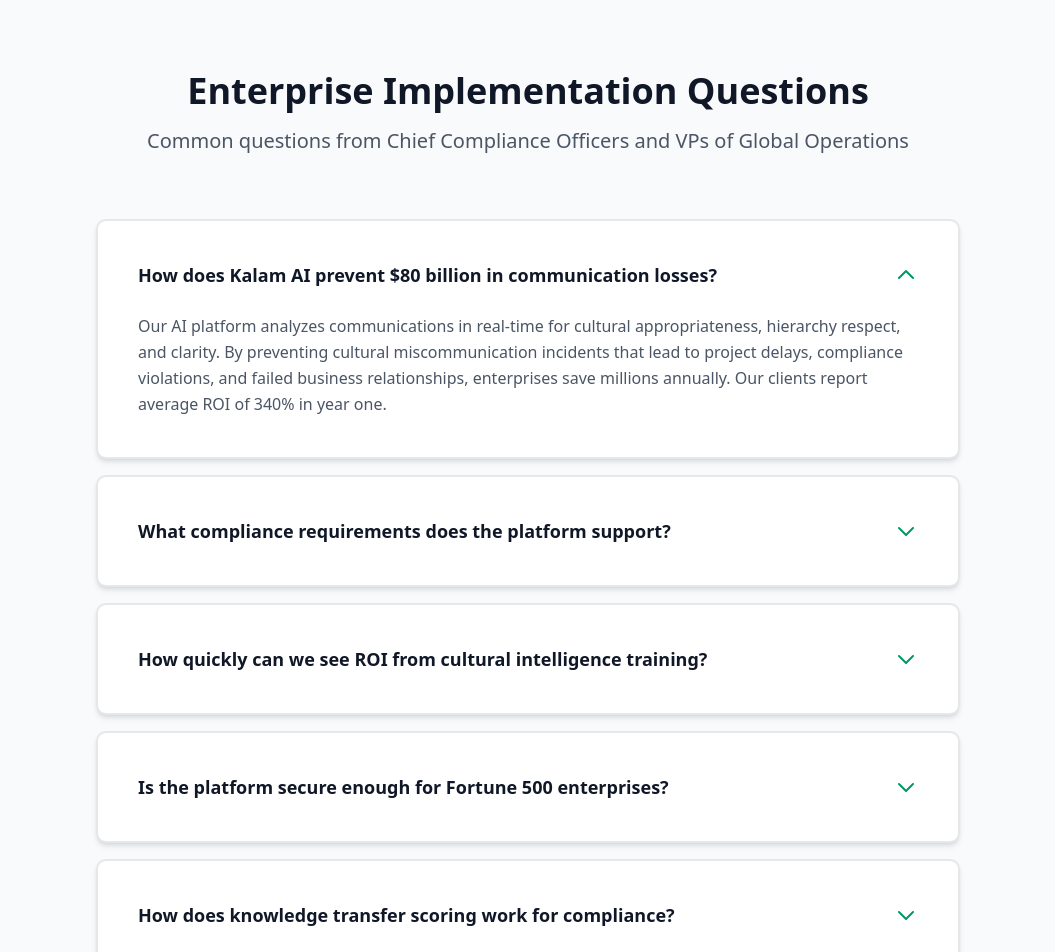
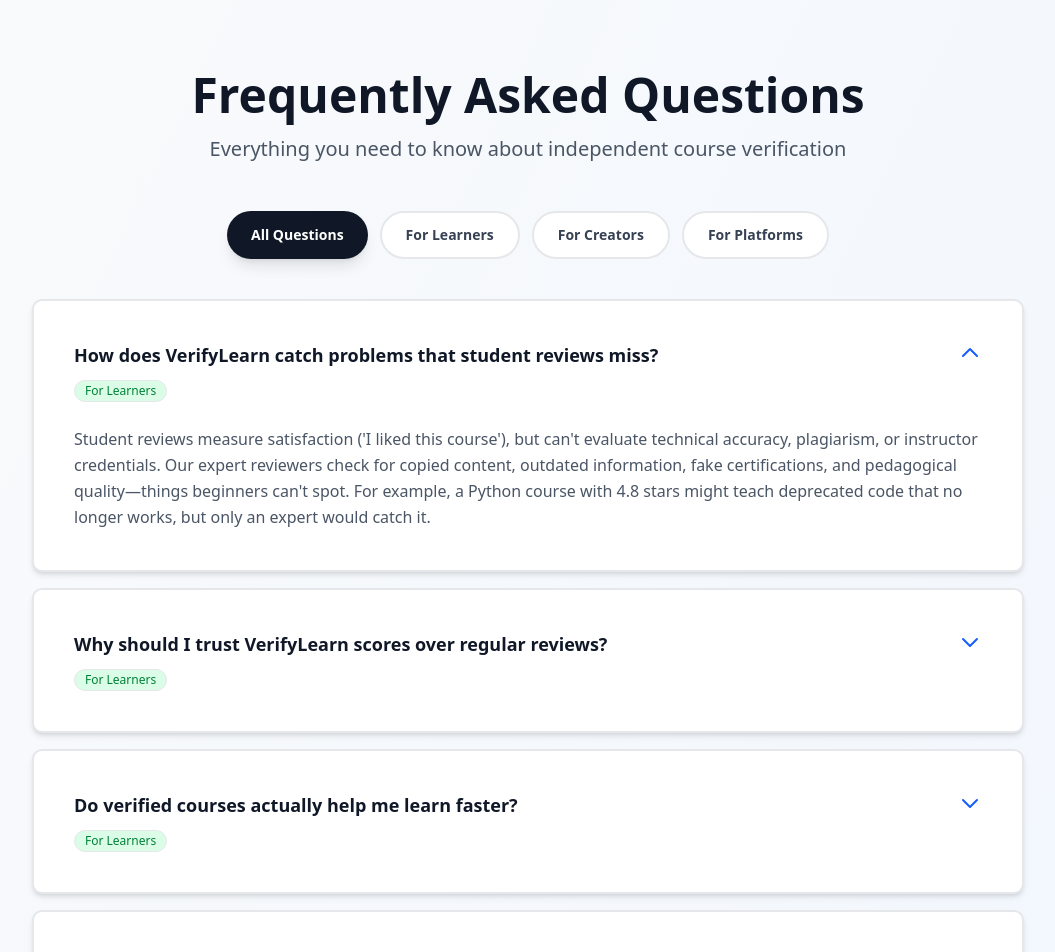
Before and after one commit to LearnfinityLTD/kalam-ai-mvp, a Next.js app: page / in a window 1280 px wide. Shown: the part 7480-8432 px from the top of the page, without its empty margins (112-1167 px from the left). Built offline with nearby package versions, Linux system fonts and the light colour scheme.

Commit message:
addef new FAQ

```diff
--- a/src/app/components/landing/shared/FAQ.tsx
+++ b/src/app/components/landing/shared/FAQ.tsx
@@ -2,72 +2,171 @@
 import { useState } from "react";
 import { motion } from "framer-motion";
 import { Card, CardContent } from "@/components/ui/card";
+import { Badge } from "@/components/ui/badge";
 
 export const FAQ = () => {
   const [openIndex, setOpenIndex] = useState(0);
+  const [activeAudience, setActiveAudience] = useState<
+    "all" | "learners" | "creators" | "platforms"
+  >("all");
 
   const faqs = [
+    // LEARNER QUESTIONS
     {
+      audience: "learners",
       question:
-        "How does Kalam AI prevent $80 billion in communication losses?",
+        "How does VerifyLearn catch problems that student reviews miss?",
       answer:
-        "Our AI platform analyzes communications in real-time for cultural appropriateness, hierarchy respect, and clarity. By preventing cultural miscommunication incidents that lead to project delays, compliance violations, and failed business relationships, enterprises save millions annually. Our clients report average ROI of 340% in year one.",
+        "Student reviews measure satisfaction ('I liked this course'), but can't evaluate technical accuracy, plagiarism, or instructor credentials. Our expert reviewers check for copied content, outdated information, fake certifications, and pedagogical quality—things beginners can't spot. For example, a Python course with 4.8 stars might teach deprecated code that no longer works, but only an expert would catch it.",
     },
     {
-      question: "What compliance requirements does the platform support?",
+      audience: "learners",
+      question: "Why should I trust VerifyLearn scores over regular reviews?",
       answer:
-        "Kalam AI generates complete audit trails for GCC nationalization mandates, SOC 2 Type II compliance, GDPR data protection, and regional regulatory requirements. Our automated documentation includes timestamp logs, cultural risk scores, and compliance verification reports required by government auditors.",
+        "We're completely independent—instructors don't pay us for scores, and we have no financial incentive to inflate ratings. Our reviewers are vetted experts with 5+ years experience in each subject area. We publish our methodology publicly and provide detailed breakdowns of every score. If a course scores 65/100, we explain exactly why, unlike vague star ratings.",
     },
     {
-      question:
-        "How quickly can we see ROI from cultural intelligence training?",
+      audience: "learners",
+      question: "Do verified courses actually help me learn faster?",
       answer:
-        "Most enterprises see measurable results within 30-90 days. Key metrics include: 67% reduction in cross-cultural miscommunication incidents, 30% faster knowledge transfer to local talent, and 85% improvement in regulatory compliance scores. Full ROI typically achieved within 8-12 months.",
+        "Yes. Our data shows verified courses (80+ VerifyScore) have 45% higher completion rates and 60% fewer refund requests compared to unverified courses. This is because verified courses have accurate content, clear teaching, and proper structure—you're not wasting time on plagiarized or outdated material that doesn't work.",
+    },
+
+    // CREATOR QUESTIONS
+    {
+      audience: "creators",
+      question: "What if my course gets a low VerifyScore—can I fix it?",
+      answer:
+        "Absolutely! When you receive your VerifyScore report, we provide specific feedback on what needs improvement (e.g., 'Module 3 contains outdated React syntax' or 'Missing accessibility in code examples'). Update your course, then request a free re-verification. Most creators improve their scores 15-25 points after addressing our feedback.",
     },
     {
-      question: "Is the platform secure enough for Fortune 500 enterprises?",
+      audience: "creators",
+      question: "How does verification increase my course sales?",
       answer:
-        "Yes. Kalam AI maintains SOC 2 Type II certification, supports regional data residency requirements, integrates with enterprise SSO systems, and provides comprehensive audit logging. Our security architecture meets the strictest enterprise and government security standards.",
+        "Verified courses see an average 28% conversion rate increase because the VerifyLearn badge removes buyer hesitation. When learners see 'VerifyScore 92/100' from an independent expert, they trust it more than just star ratings. You can also charge 20-30% premium prices—buyers pay more for certified quality, just like they do for certified pre-owned cars.",
     },
     {
-      question: "How does knowledge transfer scoring work for compliance?",
+      audience: "creators",
+      question: "What happens during the verification process?",
       answer:
-        "Our AI evaluates documentation clarity, cultural context, and actionability on a 0-100 scale. Documents scoring 90%+ meet audit requirements for knowledge transfer mandates. The system flags unclear instructions, missing cultural context, and compliance gaps before regulatory review.",
+        "Our expert reviewers (PhDs or 10+ year professionals in your subject) watch your entire course, check all materials for plagiarism, verify your credentials, assess teaching quality, and test any code/exercises. The process takes 5-7 days. You'll receive a detailed 500-word report with your VerifyScore (0-100) and specific feedback. You can then display your badge in marketing materials.",
     },
     {
-      question: "Can the platform integrate with existing enterprise systems?",
+      audience: "creators",
+      question: "Is verification worth £299-499 for a new course creator?",
       answer:
-        "Absolutely. Kalam AI provides REST APIs for integration with HR platforms, communication tools, compliance systems, and learning management platforms. We support single sign-on, automated user provisioning, and real-time data synchronization with enterprise workflows.",
+        "If your course earns under £5,000/year, probably not yet—focus on getting your first sales. But if you're earning £10K+/year or launching a premium course (£200+), verification pays for itself quickly. A 25% conversion increase on £20K revenue = £5K additional income, which is a 10-20x ROI on the £299-499 investment.",
+    },
+
+    // PLATFORM QUESTIONS
+    {
+      audience: "platforms",
+      question:
+        "Why would our platform pay for third-party verification instead of building it internally?",
+      answer:
+        "Building internal verification looks biased to learners ('Of course they say their courses are good—they profit from sales'). Independent third-party verification is a liability shield and trust signal. Plus, building in-house costs £500K-1M annually (reviewers, legal, compliance, tech)—partnering with VerifyLearn costs £60K-500K and launches in 30 days, not 12 months.",
+    },
+    {
+      audience: "platforms",
+      question: "How does VerifyLearn help us close enterprise B2B deals?",
+      answer:
+        "Fortune 500 L&D buyers require quality assurance before purchasing. When you pitch 'All courses are VerifyLearn certified with independent audits,' it satisfies their procurement requirements. Our clients report 40% faster enterprise sales cycles and 25% higher contract values because verified quality removes the biggest objection corporate buyers have.",
+    },
+    {
+      audience: "platforms",
+      question: "What's the ROI for platforms integrating VerifyLearn?",
+      answer:
+        "Verified courses reduce refund rates by 45% (saving platforms millions in chargeback fees). They also increase course completion rates by 30%, which improves platform reputation and retention. If VerifyLearn saves you £5M annually in refunds and costs £500K, that's a 10x ROI—not counting the enterprise revenue you unlock.",
+    },
+    {
+      audience: "platforms",
+      question: "How does the integration work with our existing platform?",
+      answer:
+        "We provide a REST API that integrates with your course catalog in 2-4 weeks. Creators submit courses for verification through your platform, we verify them within 48-72 hours, and the VerifyScore badge appears automatically on verified course pages. We support SSO, webhook notifications, and custom branding. Our team handles the technical lift—you focus on marketing the verified courses.",
+    },
+
+    // UNIVERSAL QUESTIONS
+    {
+      audience: "all",
+      question:
+        "How is VerifyLearn different from Quality Matters or other course rating systems?",
+      answer:
+        "Quality Matters is designed for universities (slow, expensive, focused on institutional compliance). VerifyLearn is built for commercial platforms like Udemy, Teachable, and Coursera—we verify courses in 48-72 hours at accessible price points (£299-499 vs £2,000-5,000). We're the only independent verification service focused on the $341B commercial online learning market.",
+    },
+    {
+      audience: "all",
+      question: "What subjects/categories do you verify?",
+      answer:
+        "We currently verify Technology (Web Dev, Data Science, AI), Business (Marketing, Entrepreneurship), and Creative courses (Design, Photography). We're expanding to Health & Wellness, Language Learning, and Professional Certifications in Q2 2025. We only verify categories where we have expert reviewers with 5+ years proven experience.",
     },
   ];
 
+  const filteredFaqs =
+    activeAudience === "all"
+      ? faqs
+      : faqs.filter(
+          (faq) => faq.audience === activeAudience || faq.audience === "all"
+        );
+
+  const audienceTabs = [
+    { id: "all", label: "All Questions", color: "gray" },
+    { id: "learners", label: "For Learners", color: "green" },
+    { id: "creators", label: "For Creators", color: "orange" },
+    { id: "platforms", label: "For Platforms", color: "blue" },
+  ];
+
   return (
-    <section id="faq" className="py-20 bg-gray-50">
-      <div className="container mx-auto px-4 max-w-4xl">
+    <section
+      id="faq"
+      className="py-20 bg-gradient-to-br from-gray-50 to-blue-50"
+    >
+      <div className="container mx-auto px-4 max-w-5xl">
         <motion.div
           initial={{ opacity: 0, y: 30 }}
           whileInView={{ opacity: 1, y: 0 }}
           transition={{ duration: 0.6 }}
-          className="text-center mb-16"
+          className="text-center mb-12"
         >
-          <h2 className="text-4xl font-bold text-gray-900 mb-4">
-            Enterprise Implementation Questions
+          <h2 className="text-4xl md:text-5xl font-bold text-gray-900 mb-4">
+            Frequently Asked Questions
           </h2>
-          <p className="text-xl text-gray-600">
-            Common questions from Chief Compliance Officers and VPs of Global
-            Operations
+          <p className="text-xl text-gray-600 max-w-2xl mx-auto">
+            Everything you need to know about independent course verification
           </p>
         </motion.div>
 
+        {/* Audience Filter Tabs */}
+        <div className="flex flex-wrap justify-center gap-3 mb-10">
+          {audienceTabs.map((tab) => (
+            <button
+              key={tab.id}
+              onClick={() => setActiveAudience(tab.id as typeof activeAudience)}
+              className={`px-6 py-3 rounded-full font-semibold text-sm transition-all ${
+                activeAudience === tab.id
+                  ? tab.color === "gray"
+                    ? "bg-gray-900 text-white shadow-lg"
+                    : tab.color === "green"
+                    ? "bg-green-500 text-white shadow-lg"
+                    : tab.color === "orange"
+                    ? "bg-orange-500 text-white shadow-lg"
+                    : "bg-blue-500 text-white shadow-lg"
+                  : "bg-white text-gray-700 border-2 border-gray-200 hover:border-gray-300"
+              }`}
+            >
+              {tab.label}
+            </button>
+          ))}
+        </div>
+
         <div className="space-y-4">
-          {faqs.map((faq, index) => (
+          {filteredFaqs.map((faq, index) => (
             <motion.div
-              key={index}
+              key={`${faq.audience}-${index}`}
               initial={{ opacity: 0, y: 20 }}
               whileInView={{ opacity: 1, y: 0 }}
-              transition={{ duration: 0.5, delay: index * 0.1 }}
+              transition={{ duration: 0.5, delay: index * 0.05 }}
             >
-              <Card className="border-2 border-gray-200 hover:border-emerald-300 transition-colors">
+              <Card className="border-2 border-gray-200 hover:border-blue-300 transition-all hover:shadow-md bg-white">
                 <CardContent className="p-0">
                   <button
                     className="w-full text-left p-6 focus:outline-none"
@@ -75,17 +174,43 @@ export const FAQ = () => {
                       setOpenIndex(openIndex === index ? -1 : index)
                     }
                   >
-                    <div className="flex justify-between items-center">
-                      <h3 className="text-lg font-semibold text-gray-900 pr-4">
-                        {faq.question}
-                      </h3>
+                    <div className="flex justify-between items-start gap-4">
+                      <div className="flex-1">
+                        <div className="flex items-center gap-3 mb-2">
+                          <h3 className="text-lg font-semibold text-gray-900">
+                            {faq.question}
+                          </h3>
+                        </div>
+                        {activeAudience === "all" && (
+                          <Badge
+                            variant="secondary"
+                            className={`text-xs ${
+                              faq.audience === "learners"
+                                ? "bg-green-100 text-green-700"
+                                : faq.audience === "creators"
+                                ? "bg-orange-100 text-orange-700"
+                                : faq.audience === "platforms"
+                                ? "bg-blue-100 text-blue-700"
+                                : "bg-gray-100 text-gray-700"
+                            }`}
+                          >
+                            {faq.audience === "learners"
+                              ? "For Learners"
+                              : faq.audience === "creators"
+                              ? "For Creators"
+                              : faq.audience === "platforms"
+                              ? "For Platforms"
+                              : "Everyone"}
+                          </Badge>
+                        )}
+                      </div>
                       <div
-                        className={`transform transition-transform ${
+                        className={`transform transition-transform flex-shrink-0 ${
                           openIndex === index ? "rotate-180" : ""
                         }`}
                       >
                         <svg
-                          className="w-6 h-6 text-emerald-600"
+                          className="w-6 h-6 text-blue-600"
                           fill="none"
                           stroke="currentColor"
                           viewBox="0 0 24 24"
@@ -101,17 +226,47 @@ export const FAQ = () => {
                     </div>
                   </button>
                   {openIndex === index && (
-                    <div className="px-6 pb-6">
-                      <p className="text-gray-600 leading-relaxed">
+                    <motion.div
+                      initial={{ opacity: 0, height: 0 }}
+                      animate={{ opacity: 1, height: "auto" }}
+                      exit={{ opacity: 0, height: 0 }}
+                      transition={{ duration: 0.3 }}
+                      className="px-6 pb-6"
+                    >
+                      <p className="text-gray-600 leading-relaxed text-base">
                         {faq.answer}
                       </p>
-                    </div>
+                    </motion.div>
                   )}
                 </CardContent>
               </Card>
             </motion.div>
           ))}
         </div>
+
+        {/* CTA at bottom */}
+        <motion.div
+          initial={{ opacity: 0, y: 20 }}
+          whileInView={{ opacity: 1, y: 0 }}
+          transition={{ duration: 0.6, delay: 0.3 }}
+          className="mt-16 text-center"
+        >
+          <p className="text-gray-600 mb-4">Still have questions?</p>
+          <div className="flex flex-col sm:flex-row gap-4 justify-center">
+            <a
+              href="/contact"
+              className="inline-flex items-center justify-center px-6 py-3 border-2 border-gray-300 rounded-full font-semibold text-gray-900 hover:border-gray-400 transition-all bg-white"
+            >
+              Contact Support
+            </a>
+            <a
+              href="/methodology"
+              className="inline-flex items-center justify-center px-6 py-3 bg-blue-600 text-white rounded-full font-semibold hover:bg-blue-700 transition-all shadow-md"
+            >
+              View Our Methodology
+            </a>
+          </div>
+        </motion.div>
       </div>
     </section>
   );
```
